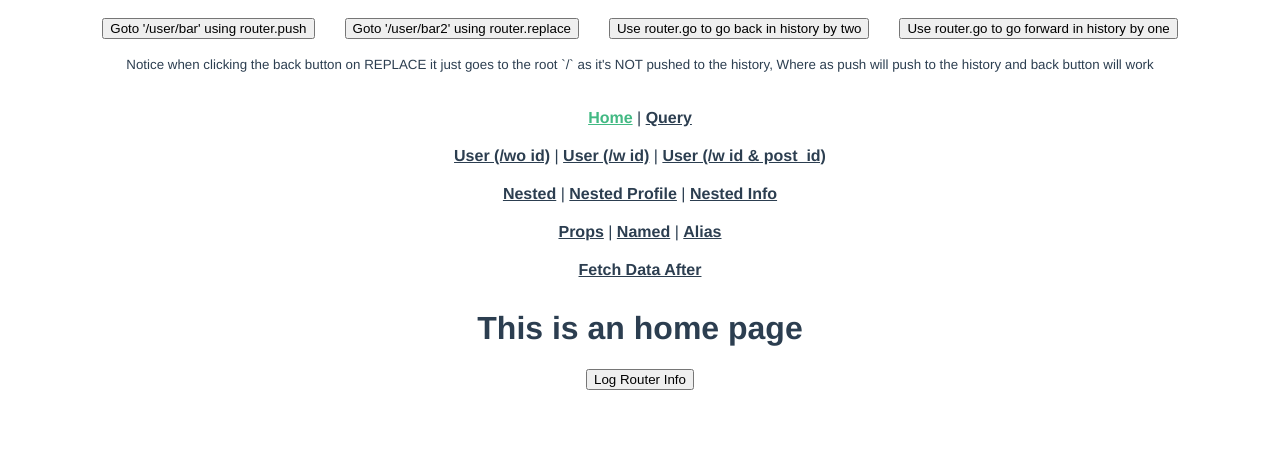
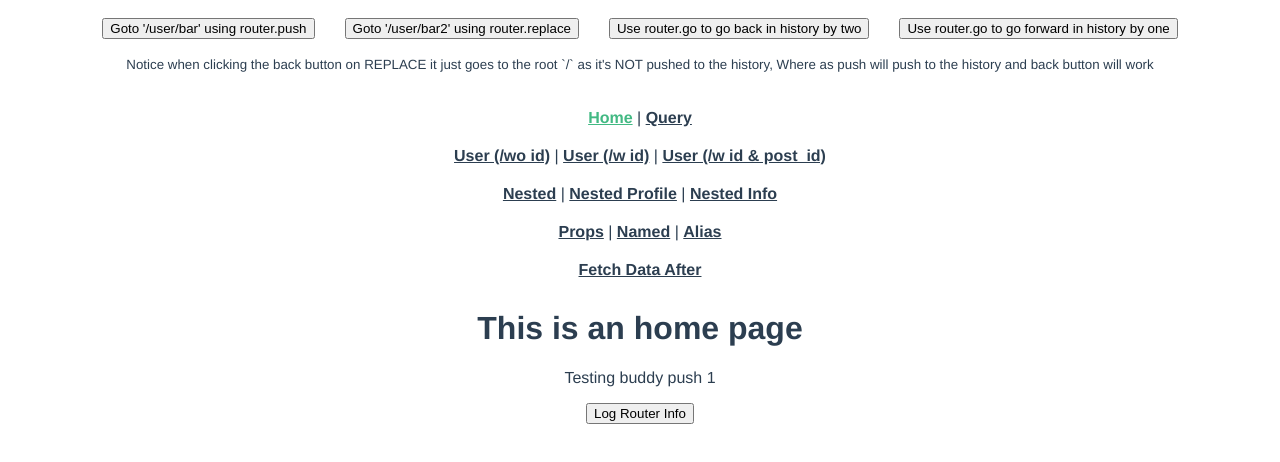
Before and after one commit to howlomogo/vue-router-1, a Vue app: page / in a window 1280 px wide. Shown: the top 462 px of the page. Built offline with nearby package versions, Linux system fonts and the light colour scheme.

Commit message:
testing buddy

```diff
--- a/src/views/Home.vue
+++ b/src/views/Home.vue
@@ -4,6 +4,7 @@
     <p v-if="$route.path === '/nested'">
       This is the child default (nested view) using Home component from /nested
     </p>
+    <p>Testing buddy push 1</p>
     <button @click="logRouterInfo">Log Router Info</button>
   </div>
 </template>
```
